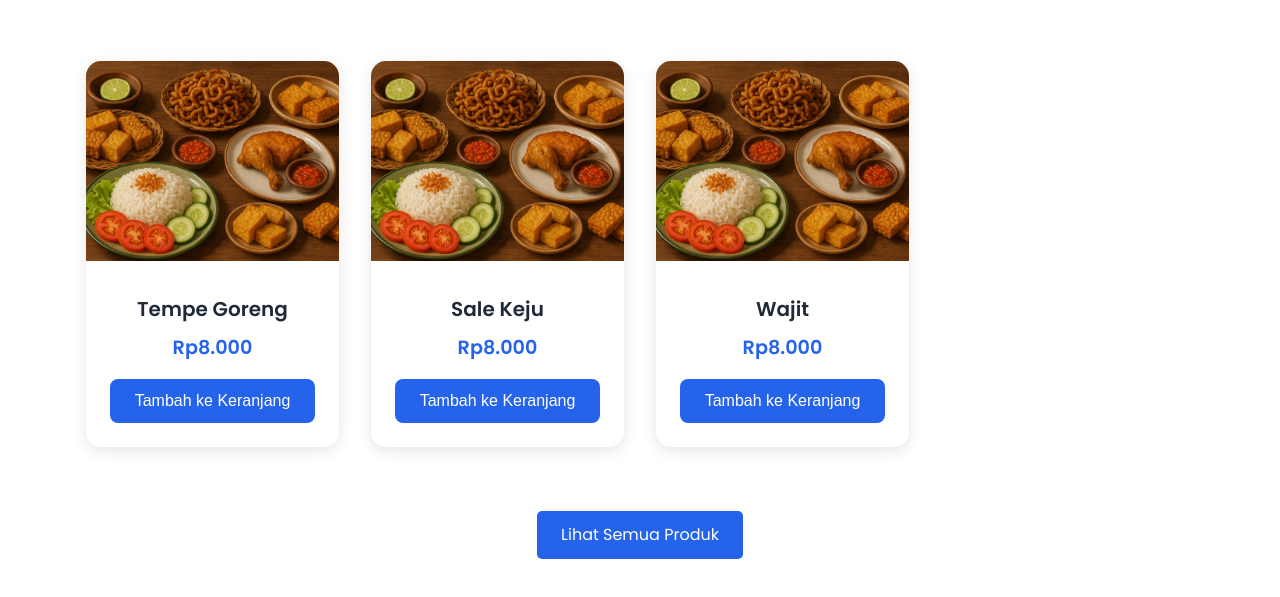
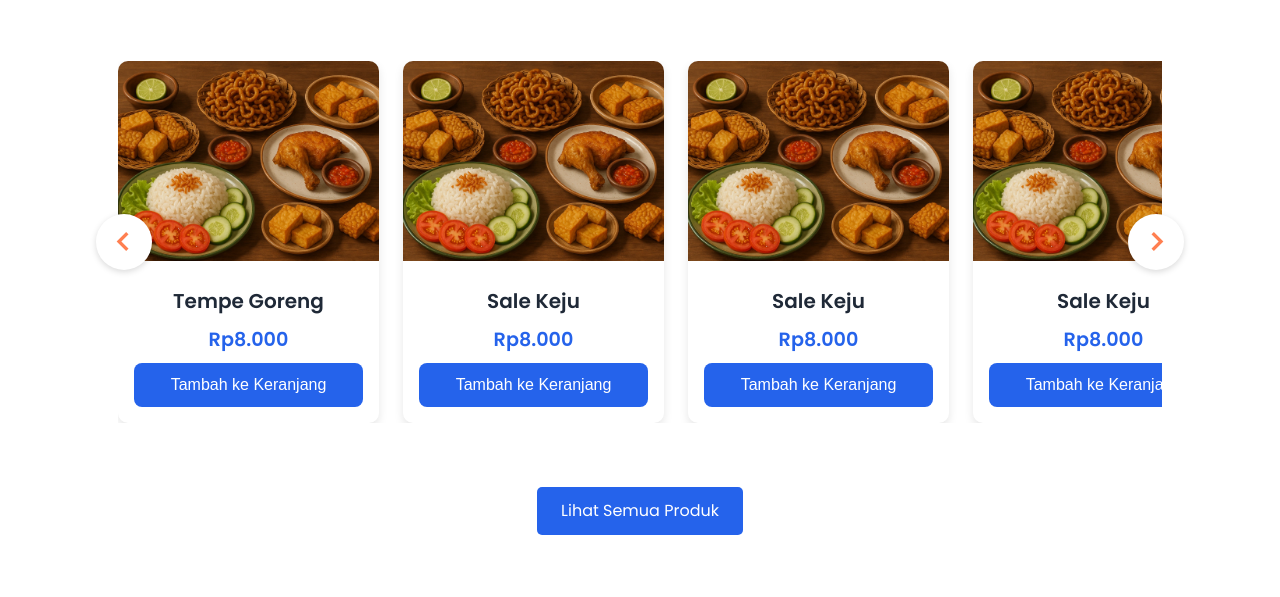
Before and after one commit to zahraramanayshilla/Laris-Proyek1, a plain HTML site: page index.html in a window 1280 px wide. Shown: the part 645-1242 px from the top of the page. Drawn offline with nearby package versions, Linux system fonts and the light colour scheme.

Commit message:
carousel

```diff
--- a/Assets/style.css
+++ b/Assets/style.css
@@ -310,6 +310,114 @@ nav
     --secondary-color
   );
 }
+/* carousel  */
+.carousel-container {
+  position: relative;
+  padding: 2rem;
+  overflow: hidden;
+}
+
+.carousel-track-wrapper {
+  overflow: hidden;
+  width: 100%;
+}
+
+.carousel-track {
+  display: flex;
+  transition: transform 0.5s ease;
+  gap: 1.5rem;
+}
+
+.card {
+  flex: 0 0 25%; /* 4 per baris = 100% / 4 */
+  background: #fff;
+  border-radius: 10px;
+  box-shadow: 0 4px 10px rgba(0,0,0,0.1);
+  overflow: hidden;
+  transition: transform 0.3s;
+}
+
+.card img {
+  width: 100%;
+  height: 200px;
+  object-fit: cover;
+}
+
+.card-content {
+  padding: 1rem;
+  text-align: center;
+}
+
+.price {
+  color: var(
+    --primary-color
+  );
+  font-weight: bold;
+  margin: 0.5rem 0;
+}
+
+.btn-add {
+  color: white;
+  padding: 0.5rem 1rem;
+  border: none;
+  width: 100%;
+  padding: 0.8rem;
+  background: var(
+    --primary-color
+  );
+  border-radius: 8px;
+  font-size: 1rem;
+  cursor: pointer;
+  transition: background-color
+    0.3s;
+}
+
+.btn-add:hover {
+  background:rgb(0, 11, 63);
+}
+
+/* Tombol kiri kanan */
+.btn-carousel {
+  position: absolute;
+  top: 50%;
+  transform: translateY(-50%);
+  font-size: 2.5rem;
+  background: white;
+  color: #ff7f50;
+  border-radius: 50%;
+  box-shadow: 0 2px 6px rgba(0,0,0,0.15);
+  z-index: 1;
+  cursor: pointer;
+  padding: 0.5rem;
+}
+
+.btn-carousel.left {
+  left: 10px;
+}
+
+.btn-carousel.right {
+  right: 10px;
+}
+
+/* RESPONSIVE */
+@media (max-width: 1024px) {
+  .card {
+    flex: 0 0 33.33%; /* 3 per baris */
+  }
+}
+
+@media (max-width: 768px) {
+  .card {
+    flex: 0 0 50%; /* 2 per baris */
+  }
+}
+
+@media (max-width: 480px) {
+  .card {
+    flex: 0 0 100%; /* 1 per baris */
+  }
+}
+
 
 /* -------------------------------
      PRODUCT PAGE SPESIFIK
--- a/Script/script.js
+++ b/Script/script.js
@@ -311,3 +311,35 @@ function initializeScrollAnimations() {
 document.addEventListener('DOMContentLoaded', function() {
     initializeScrollAnimations();
 });
+
+// carousel
+document.addEventListener('DOMContentLoaded', () => {
+    const track = document.querySelector('.carousel-track');
+    const btnLeft = document.querySelector('.btn-carousel.left');
+    const btnRight = document.querySelector('.btn-carousel.right');
+
+    if (!track || !btnLeft || !btnRight) {
+        console.warn("Elemen carousel tidak ditemukan.");
+        return;
+    }
+
+    function getCardScrollWidth() {
+        const card = track.querySelector('.card');
+        const gap = parseFloat(getComputedStyle(track).gap) || 24;
+        return card.offsetWidth + gap;
+    }
+
+    btnLeft.addEventListener('click', () => {
+        track.scrollBy({
+            left: -getCardScrollWidth() * 4,
+            behavior: 'smooth'
+        });
+    });
+
+    btnRight.addEventListener('click', () => {
+        track.scrollBy({
+            left: getCardScrollWidth() * 4,
+            behavior: 'smooth'
+        });
+    });
+});
--- a/index.html
+++ b/index.html
@@ -8,6 +8,7 @@
     <link rel="stylesheet" href="Assets/style.css" />
     <link href="https://fonts.googleapis.com/css2?family=Poppins:wght@400;600&display=swap" rel="stylesheet" />
     <script type="module" src="https://cdn.jsdelivr.net/gh/domyid/tracker@main/index.js"></script>
+    <link href='https://unpkg.com/boxicons@2.1.4/css/boxicons.min.css' rel='stylesheet'>
     <meta name="google-site-verification" content="62E0emCsIASQYaSwutFJmVcXy-ateYCP3XvdkwjtL6E" />
 </head>
 
@@ -40,13 +41,30 @@
     <section class="produk" id="produk">
         <div class="container">
             <h2>Produk Unggulan</h2>
-            <div class="produk-grid">
+            <!-- Carousel -->
+            <div class="carousel-container">
+                <i class='bx bx-chevron-left btn-carousel left'></i>
+
+                <div class="carousel-track-wrapper">
+                    <div class="carousel-track">
+                        <!-- Card 1 -->
                         <div class="card">
                             <img src="images/contoh.webp" alt="Tempe Goreng" />
                             <div class="card-content">
                                 <h3>Tempe Goreng</h3>
                                 <p class="price">Rp8.000</p>
                                 <button onclick="addToCart('Tempe Goreng', 8000)" class="btn-add">Tambah ke
+                                    Keranjang</button>
+                            </div>
+                        </div>
+
+                        <!-- Card 2 -->
+                        <div class="card">
+                            <img src="images/contoh.webp" alt="Sale Keju" />
+                            <div class="card-content">
+                                <h3>Sale Keju</h3>
+                                <p class="price">Rp8.000</p>
+                                <button onclick="addToCart('Sale Keju', 8000)" class="btn-add">Tambah ke
                                     Keranjang</button>
                             </div>
                         </div>
@@ -60,14 +78,49 @@
                             </div>
                         </div>
                         <div class="card">
+                            <img src="images/contoh.webp" alt="Sale Keju" />
+                            <div class="card-content">
+                                <h3>Sale Keju</h3>
+                                <p class="price">Rp8.000</p>
+                                <button onclick="addToCart('Sale Keju', 8000)" class="btn-add">Tambah ke
+                                    Keranjang</button>
+                            </div>
+                        </div>
+                        <div class="card">
+                            <img src="images/contoh.webp" alt="Sale Keju" />
+                            <div class="card-content">
+                                <h3>Sale Keju</h3>
+                                <p class="price">Rp8.000</p>
+                                <button onclick="addToCart('Sale Keju', 8000)" class="btn-add">Tambah ke
+                                    Keranjang</button>
+                            </div>
+                        </div>
+
+                        <!-- Card 3 -->
+                        <div class="card">
                             <img src="images/contoh.webp" alt="Wajit" />
                             <div class="card-content">
                                 <h3>Wajit</h3>
                                 <p class="price">Rp8.000</p>
-                        <button onclick="addToCart('Wajit', 8000)" class="btn-add">Tambah ke
+                                <button onclick="addToCart('Wajit', 8000)" class="btn-add">Tambah ke Keranjang</button>
+                            </div>
+                        </div>
+
+                        <!-- Card 4 -->
+                        <div class="card">
+                            <img src="images/contoh.webp" alt="Serundeng" />
+                            <div class="card-content">
+                                <h3>Serundeng</h3>
+                                <p class="price">Rp8.000</p>
+                                <button onclick="addToCart('Serundeng', 8000)" class="btn-add">Tambah ke
                                     Keranjang</button>
                             </div>
                         </div>
+
+                    </div>
+                </div>
+
+                <i class='bx bx-chevron-right btn-carousel right'></i>
             </div>
             <a href="produk.html" class="btn">Lihat Semua Produk</a>
         </div>
```
Lines whose indentation alone changed are shown as unchanged.
